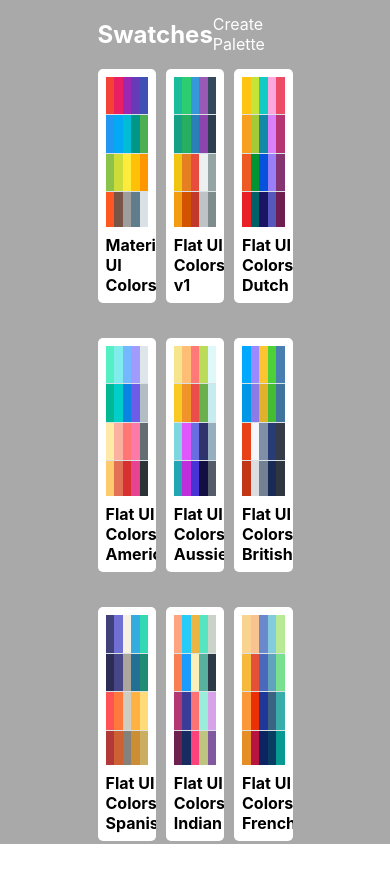
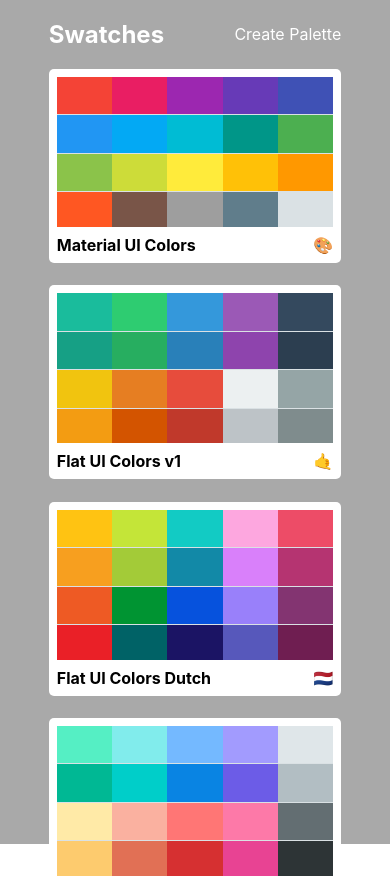
Before and after one commit to humber-jake/colorpalette, a React (Create React App) app: page / in a window 390 px wide. Shown: the top 878 px of the page. Before the commit the page ends 844 px from the top, so only its background shows below. Built offline with nearby package versions, Linux system fonts and the light colour scheme.

Commit message:
make PaletteList responsive

```diff
--- a/src/styles/PaletteListStyles.js
+++ b/src/styles/PaletteListStyles.js
@@ -1,3 +1,5 @@
+import sizes from './sizes'
+
 const styles = {
     root: {
         backgroundColor: 'darkgray',
@@ -12,7 +14,12 @@
         display: 'flex',
         alignItems: 'flex-start',
         flexDirection: 'column',
-        flexWrap: 'wrap'
+        [sizes.andDown("xl")]: {
+            width: "80%"
+        },
+        [sizes.andDown("xs")]: {
+            width: "75%"
+        }
     },
     nav: {
         display: 'flex',
@@ -30,7 +37,14 @@
         width: '100%',
         display: 'grid',
         gridTemplateColumns: 'repeat(3, 30%)',
-        gridGap: '5%',
+        gridGap: '2.25rem',
+        [sizes.andDown("md")]: {
+            gridTemplateColumns: "repeat(2, 50%)"
+        },
+        [sizes.andDown("xs")]: {
+            gridTemplateColumns: "repeat(1, 100%)",
+            gridGap: "1.4rem"
+        }
     },
     link: {
         textDecoration: 'none'
```
